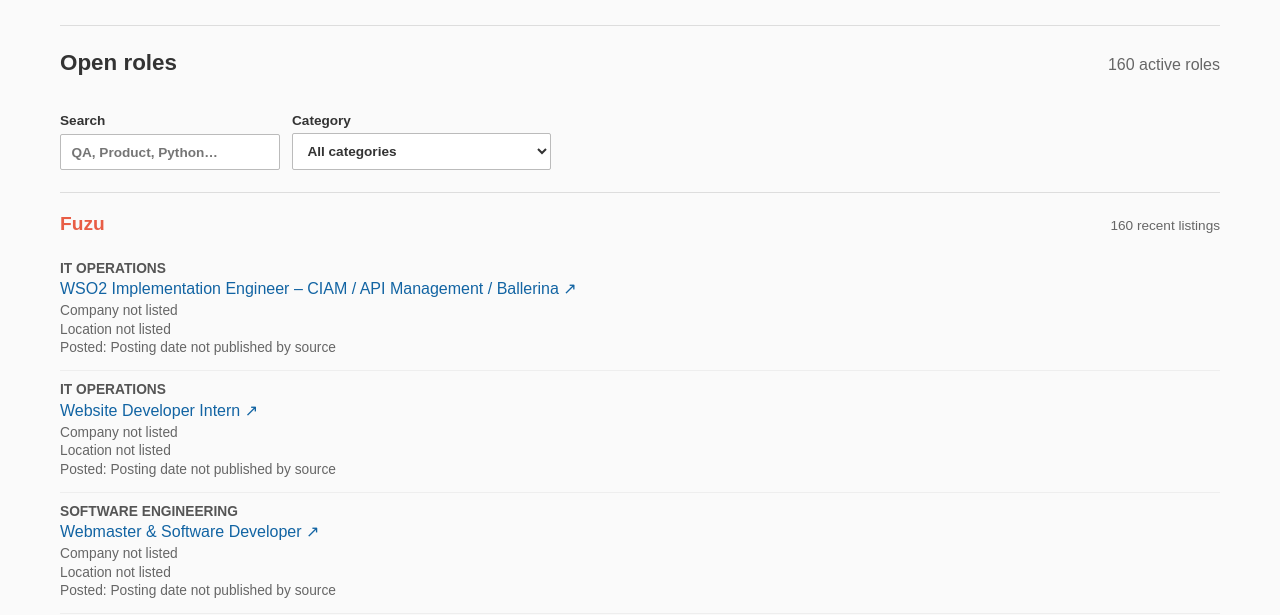
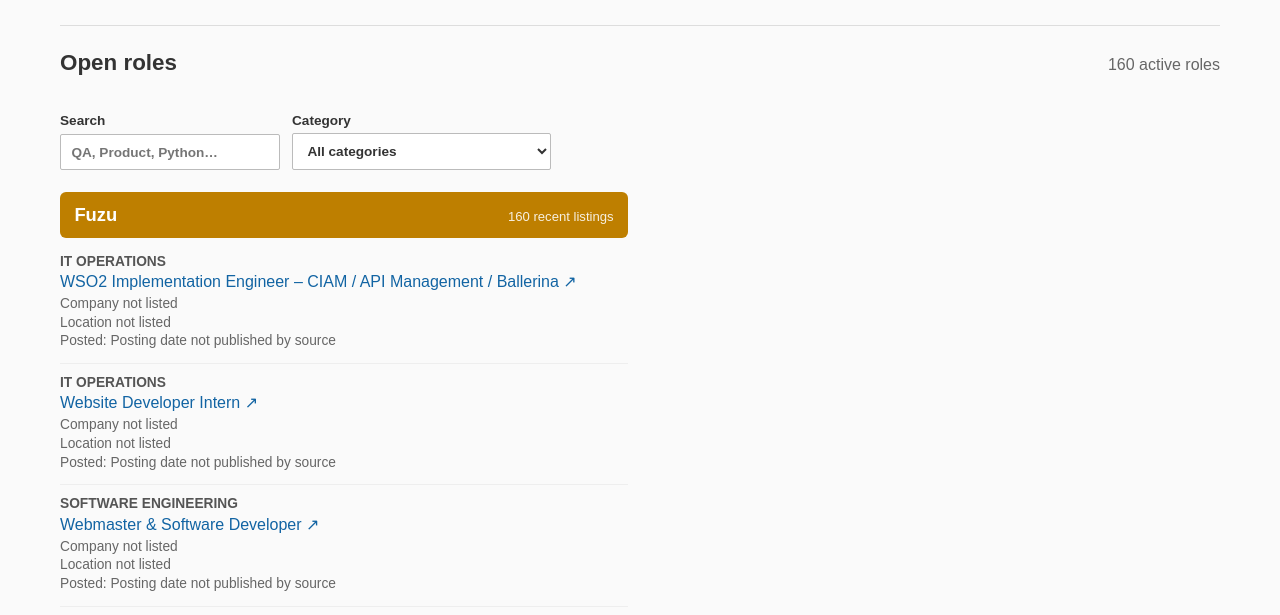
Before and after one commit to kimtour/techjobs-africa, an Astro site in the folder site/: page / in a window 1280 px wide. Shown: the part 160-775 px from the top of the page. Built offline with nearby package versions, Linux system fonts and the light colour scheme; Astro itself is replaced by a stand-in of ours.

Commit message:
Use two-column color-coded source layout

```diff
--- a/site/src/pages/index.astro
+++ b/site/src/pages/index.astro
@@ -57,7 +57,7 @@ const sourceGroups = orderedSources
           <p class="empty" hidden id="no-results">No jobs match those filters.</p>
           <div id="source-groups">
             {sourceGroups.map((group) => (
-              <section class="source-group" data-source-group data-limit="10" aria-labelledby={`source-${group.sourceId}`}>
+              <section class="source-group" data-source={group.sourceId} data-source-group data-limit="10" aria-labelledby={`source-${group.sourceId}`}>
                 <div class="source-heading">
                   <h3 id={`source-${group.sourceId}`}>{sourceName(group.sourceId)}</h3>
                   <p>{group.jobs.length} recent listing{group.jobs.length === 1 ? "" : "s"}</p>
--- a/site/src/styles/global.css
+++ b/site/src/styles/global.css
@@ -14,10 +14,18 @@ h1 { font-size: clamp(2rem, 4vw, 3rem); letter-spacing: -.04em; line-height: 1.0
 .filters { display: flex; flex-wrap: wrap; gap: .75rem; margin: 1.4rem 0; }
 .filters label { display: grid; font-size: .85rem; font-weight: 700; gap: .35rem; }
 .filters input, .filters select { background: #fff; border: 1px solid #bbb; border-radius: 2px; color: #333; font: inherit; min-width: 220px; padding: .55rem .65rem; }
-.source-group { border-top: 1px solid #ddd; padding: 1.25rem 0; }
-.source-heading { align-items: baseline; display: flex; gap: .7rem; justify-content: space-between; }
-.source-heading h3 { color: #e85d45; font-size: 1.2rem; margin-bottom: .9rem; }
-.source-heading p { font-size: .85rem; margin-bottom: .9rem; }
+#source-groups { display: grid; gap: 1.5rem; grid-template-columns: repeat(2, minmax(0, 1fr)); }
+.source-group { min-width: 0; }
+.source-heading { align-items: baseline; background: var(--source-color, #385170); border-radius: 6px; color: #fff; display: flex; gap: .7rem; justify-content: space-between; margin-bottom: .25rem; padding: .75rem .9rem; }
+.source-heading h3 { color: inherit; font-size: 1.15rem; margin-bottom: 0; }
+.source-heading p { color: inherit; font-size: .82rem; margin-bottom: 0; opacity: .88; white-space: nowrap; }
+.source-group[data-source="myjobmag"] { --source-color: #d35139; }
+.source-group[data-source="brightermonday"] { --source-color: #2463a6; }
+.source-group[data-source="corporate_staffing"] { --source-color: #5f4b8b; }
+.source-group[data-source="fuzu"] { --source-color: #be7f00; }
+.source-group[data-source="openedcareer"] { --source-color: #16826d; }
+.source-group[data-source="elevolt"] { --source-color: #7f3f98; }
+.source-group[data-source="ashby"] { --source-color: #3d566e; }
 .job-list { list-style: none; margin: 0; padding: 0; }
 .job-card { align-items: center; display: flex; gap: 1rem; justify-content: space-between; padding: .7rem 0; }
 .job-card + .job-card { border-top: 1px solid #eee; }
@@ -32,4 +40,4 @@ h1 { font-size: clamp(2rem, 4vw, 3rem); letter-spacing: -.04em; line-height: 1.0
 .more:hover { text-decoration: underline; }
 .more { background: transparent; border: 0; cursor: pointer; margin-top: .8rem; padding: 0; }
 [hidden] { display: none !important; }
-@media (max-width: 600px) { main { padding-top: 2rem; }.job-card { align-items: flex-start; flex-direction: column; gap: .5rem; }.source-heading { align-items: flex-start; flex-direction: column; gap: 0; } }
+@media (max-width: 760px) { main { padding-top: 2rem; } #source-groups { grid-template-columns: 1fr; } .job-card { align-items: flex-start; flex-direction: column; gap: .5rem; }.source-heading { align-items: flex-start; flex-direction: column; gap: .25rem; } }
```
